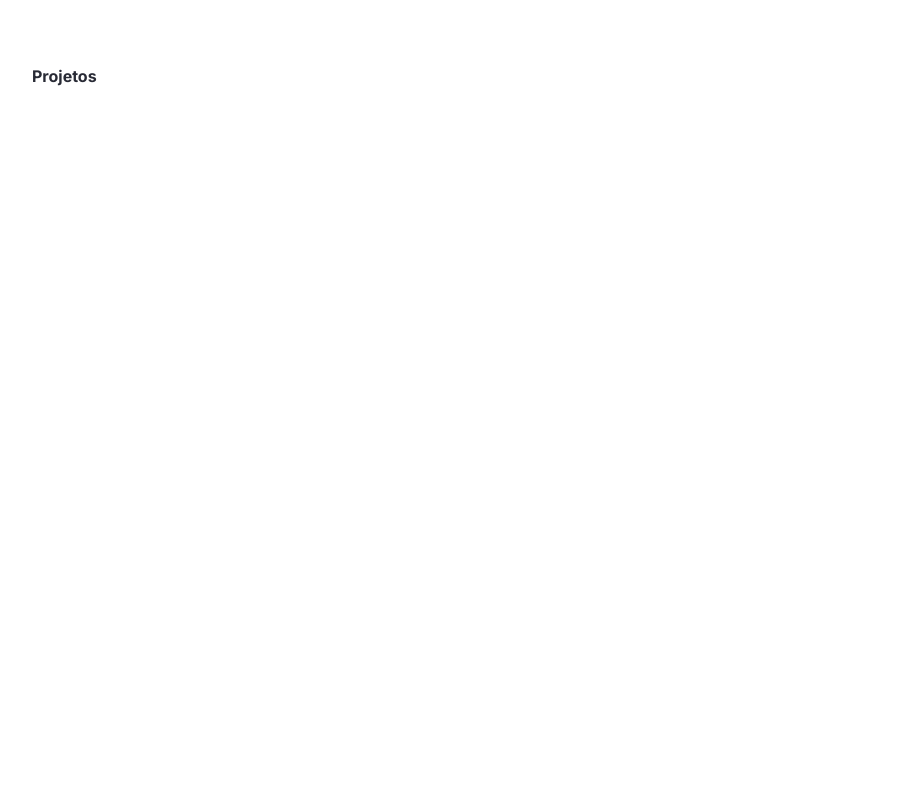
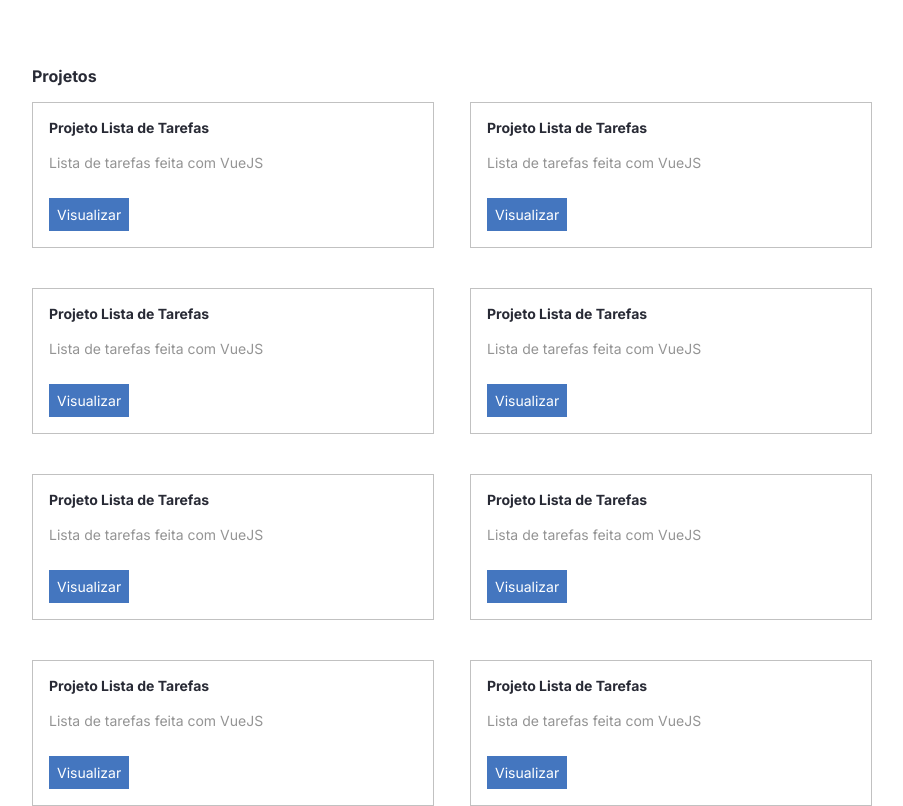
Before and after one commit to gmesmo/portfolio, a React (Create React App) app: page / in a window 1280 px wide. Shown: the part 394-1200 px from the top of the page, without its empty margins (280-1183 px from the left). Before the commit the page ends 800 px from the top, so only its background shows below. Built offline with nearby package versions, Linux system fonts and the light colour scheme.

Commit message:
criando a seção de projetos e o componente de projeto

```diff
--- /dev/null
+++ b/src/components/Projeto/index.tsx
@@ -0,0 +1,17 @@
+import Paragrafo from '../Paragrafo'
+import Title from '../Title'
+import { Card, LinkBotao } from './styles'
+
+const Projeto = () => {
+  return (
+    <Card>
+      <Title>Projeto Lista de Tarefas</Title>
+      <Paragrafo tipo="secundario">Lista de tarefas feita com VueJS</Paragrafo>
+      <LinkBotao href="https://github.com/gmesmo/lista-de-tarefas">
+        Visualizar
+      </LinkBotao>
+    </Card>
+  )
+}
+
+export default Projeto
--- /dev/null
+++ b/src/components/Projeto/styles.ts
@@ -0,0 +1,16 @@
+import styled from 'styled-components'
+
+export const Card = styled.div`
+  border: 1px solid #c1c1c1;
+  padding: 16px;
+`
+
+export const LinkBotao = styled.a`
+  display: inline-block;
+  color: #fff;
+  font-size: 14px;
+  background-color: #4476bf;
+  text-decoration: none;
+  padding: 8px;
+  margin-top: 24px;
+`
--- a/src/containers/Projetos/index.tsx
+++ b/src/containers/Projetos/index.tsx
@@ -1,9 +1,38 @@
+import Projeto from '../../components/Projeto'
 import Title from '../../components/Title'
+
+import { Lista } from './styles'
 
 const Projetos = () => {
   return (
     <section>
       <Title fontSize={16}>Projetos</Title>
+      <Lista>
+        <li>
+          <Projeto />
+        </li>
+        <li>
+          <Projeto />
+        </li>
+        <li>
+          <Projeto />
+        </li>
+        <li>
+          <Projeto />
+        </li>
+        <li>
+          <Projeto />
+        </li>
+        <li>
+          <Projeto />
+        </li>
+        <li>
+          <Projeto />
+        </li>
+        <li>
+          <Projeto />
+        </li>
+      </Lista>
     </section>
   )
 }
--- /dev/null
+++ b/src/containers/Projetos/styles.ts
@@ -0,0 +1,12 @@
+import styled from 'styled-components'
+
+export const Lista = styled.ul`
+  display: grid;
+  grid-template-columns: 1fr 1fr;
+  gap: 36px;
+  row-gap: 40px;
+
+  @media (max-width: 768px) {
+    grid-template-columns: 1fr;
+  }
+`
--- a/src/styles.ts
+++ b/src/styles.ts
@@ -6,6 +6,7 @@
     padding: 0;
     box-sizing: border-box;
     font-family: "Inter", sans-serif;
+    list-style: none;
   }
 
   body {
```
